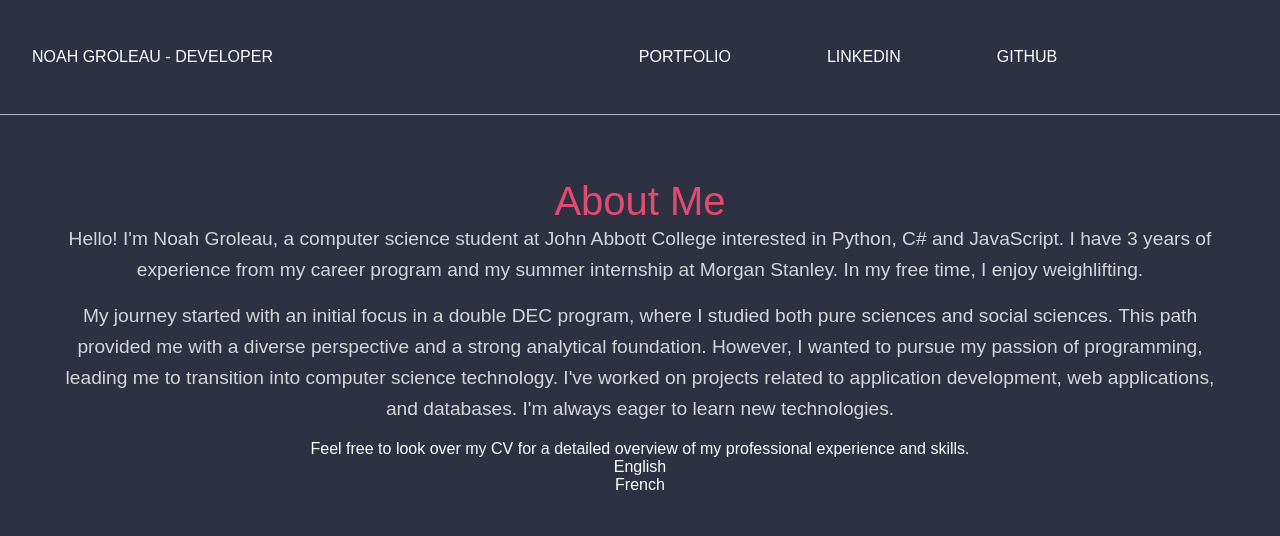
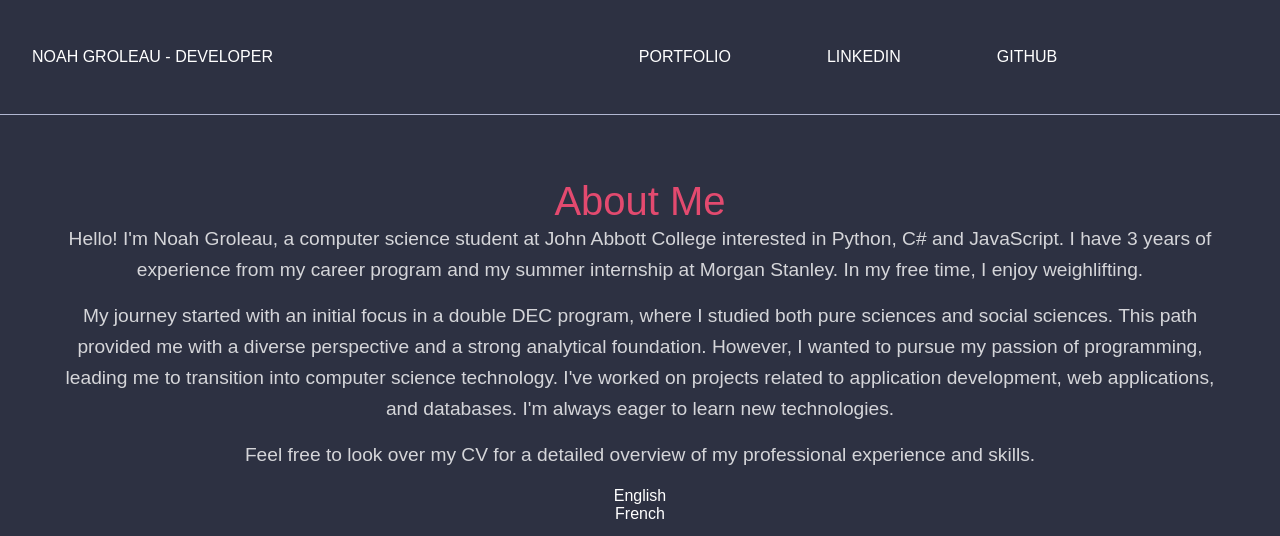
Before and after one commit to NoahGJAC/noahg.github.io, a plain HTML site: page about.html in a window 1280 px wide. Shown: the top 536 px of the page. Drawn offline with Linux system fonts and the light colour scheme.

Commit message:
update about me section, meta data in index

```diff
--- a/about.html
+++ b/about.html
@@ -25,10 +25,10 @@
         <p>
             My journey started with an initial focus in a double DEC program, where I studied both pure sciences and social sciences. This path provided me with a diverse perspective and a strong analytical foundation. However, I wanted to pursue my passion of programming, leading me to transition into computer science technology. I've worked on projects related to application development, web applications, and databases. I'm always eager to learn new technologies.
         </p>
-      </div>
-      <p>
-        Feel free to look over my CV for a detailed overview of my professional experience and skills.
-      </p>
+        <p>
+            Feel free to look over my CV for a detailed overview of my professional experience and skills.
+        </p>
+    </div>
       <a href="https://drive.google.com/file/d/1K9LtHipkOabTevF4N9UsInzSzp0lNOxP/view?usp=sharing" target="_blank">English</a>
       <br>
       <a href="https://drive.google.com/file/d/1dc5tq0QPSLDYjDvjSsasHsGEH2hT59od/view?usp=sharing" target="_blank">French</a>
```
Also changed, not shown: index.html (+3 -0 lines).
